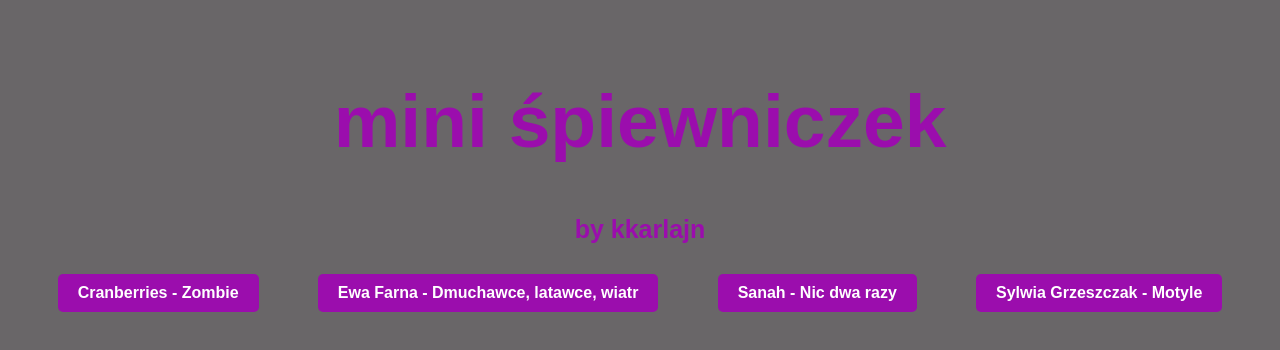
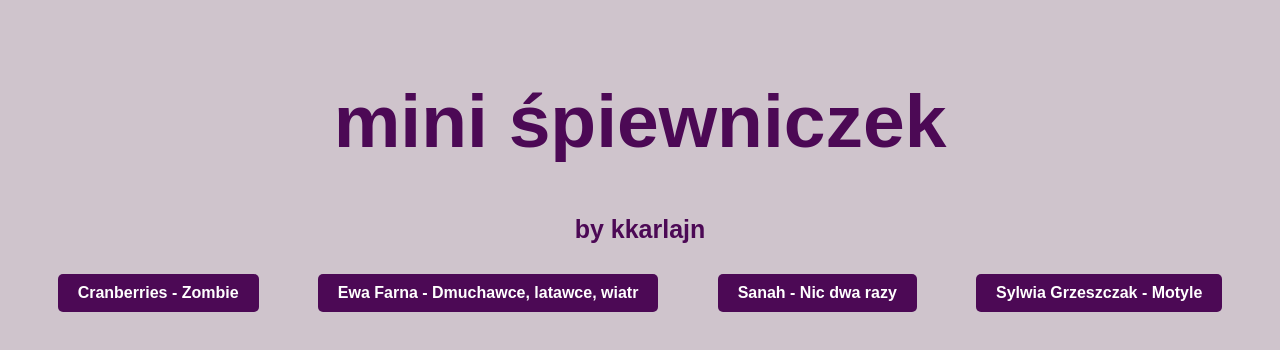
Before and after one commit to kkarlajn/spiewnik, a plain HTML site: page index.html in a window 1280 px wide. Drawn offline with Linux system fonts and the light colour scheme.

Commit message:
kolorystyka

```diff
--- a/index.html
+++ b/index.html
@@ -6,7 +6,7 @@
   <title>Śpiewnik Karci</title>
   <style>
     body {
-      background-color: #696668;
+      background-color: #cfc4cc;
       font-family: Arial, sans-serif;
       text-align: center;
       padding: 20px;
@@ -28,7 +28,7 @@
     }
 
     button {
-      background-color: #9b0dad;
+      background-color: #4c0955;
       color: #fff;
       font-weight: bold;
     }
@@ -43,12 +43,12 @@
     }
 
     h1 {
-      color: #9b0dad;
+      color: #4c0955;
       font-size: 75px;
     }
 
     h2 {
-      color: #9b0dad;
+      color: #4c0955;
       font-size: 25px;
     }
 
```
